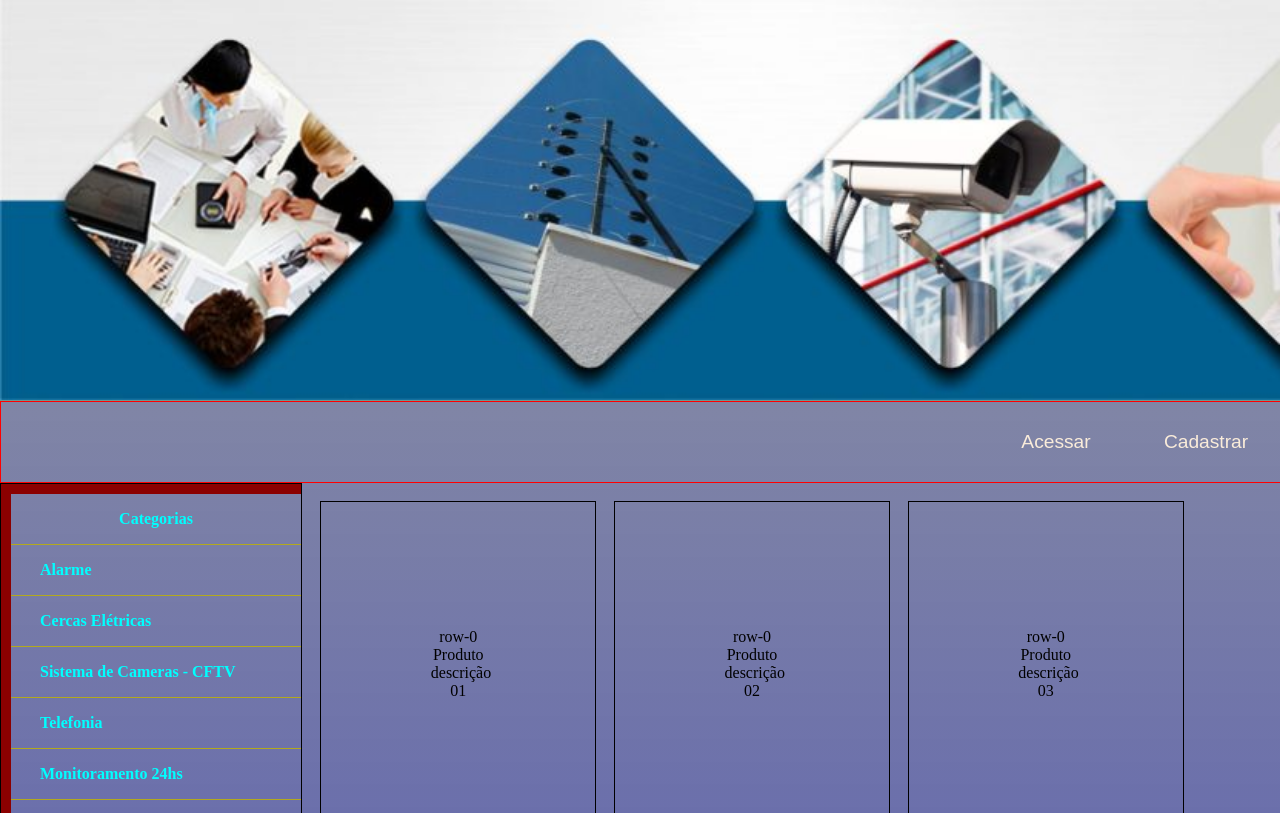
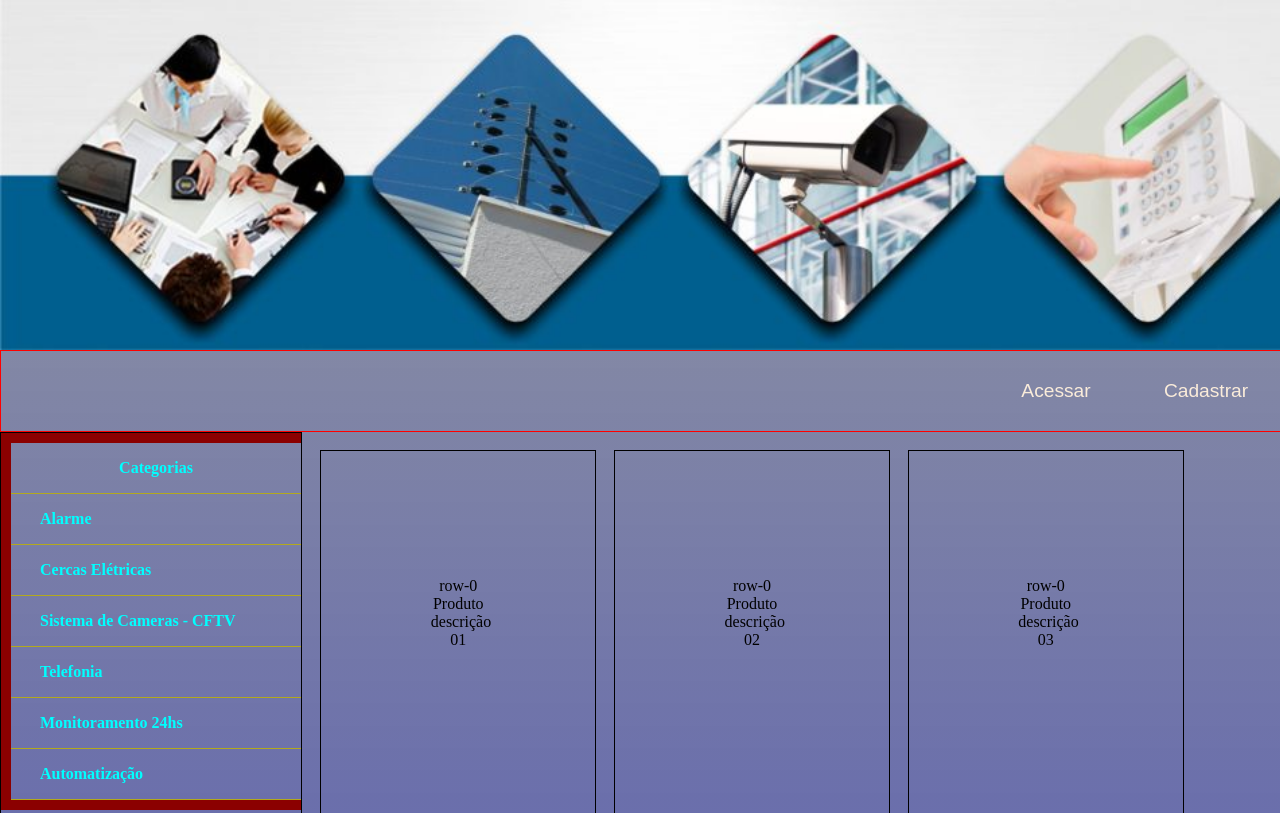
Before and after one commit to lss05/SiteOnLINE, a plain HTML site: page index.html in a window 1280 px wide. Shown: the top 813 px of the page. Drawn offline with Linux system fonts and the light colour scheme.

Commit message:
Ajustanto logo top

```diff
--- a/index.html
+++ b/index.html
@@ -10,9 +10,6 @@
 <body>
     <main class="conteinerPrincipal">
         <div class="panel-top">
-            <div class="logo">
-                <h1 class="label_1"></h1>
-            </div>
         </div>
     </main>
 
--- a/style.css
+++ b/style.css
@@ -9,16 +9,15 @@ body {
 }
 
 div.panel-top {
-    width: 100vw;
-    /*background-color: rgba(255, 255, 0,0.1);*/
-    display: flex;
-    flex-direction: row;
-    justify-content: flex-end; /*Alinha elementos no eixo principal */
-    align-items: center; /*Alinha elementos no eixo perpendicular*/
-    flex-wrap: wrap;
-    border-bottom: 1px solid rgba(9, 226, 63,0.2);
-    orientation: relative;
+    width: 1370px;
+    height: 350px;
+    cursor: pointer;
+    background-image: url(imagens/empresa-de-seguranca-eletronica-sp-1024x260.jpg);
+    background-position: 0% 0%;
+    box-sizing:border-box;
+    background-size:cover
 }
+
 .my-header {
     display: flex;
     flex-direction: row;
@@ -166,19 +165,7 @@ p:hover {
     box-sizing: border-box;
 }
 
-div.logo {
-    width: 100vw;
-    height: 50vh;
-    cursor: pointer;
-    background-image: url(imagens/empresa-de-seguranca-eletronica-sp-1024x260.jpg);
-    background-position: 0% 0%;
-    box-sizing:border-box;
-    background-size:cover
-
-}
-
 div.img-rodape {
-    border: 1px solid black;
     width: 1370px;
     height: 260px;
     cursor: pointer;
```
